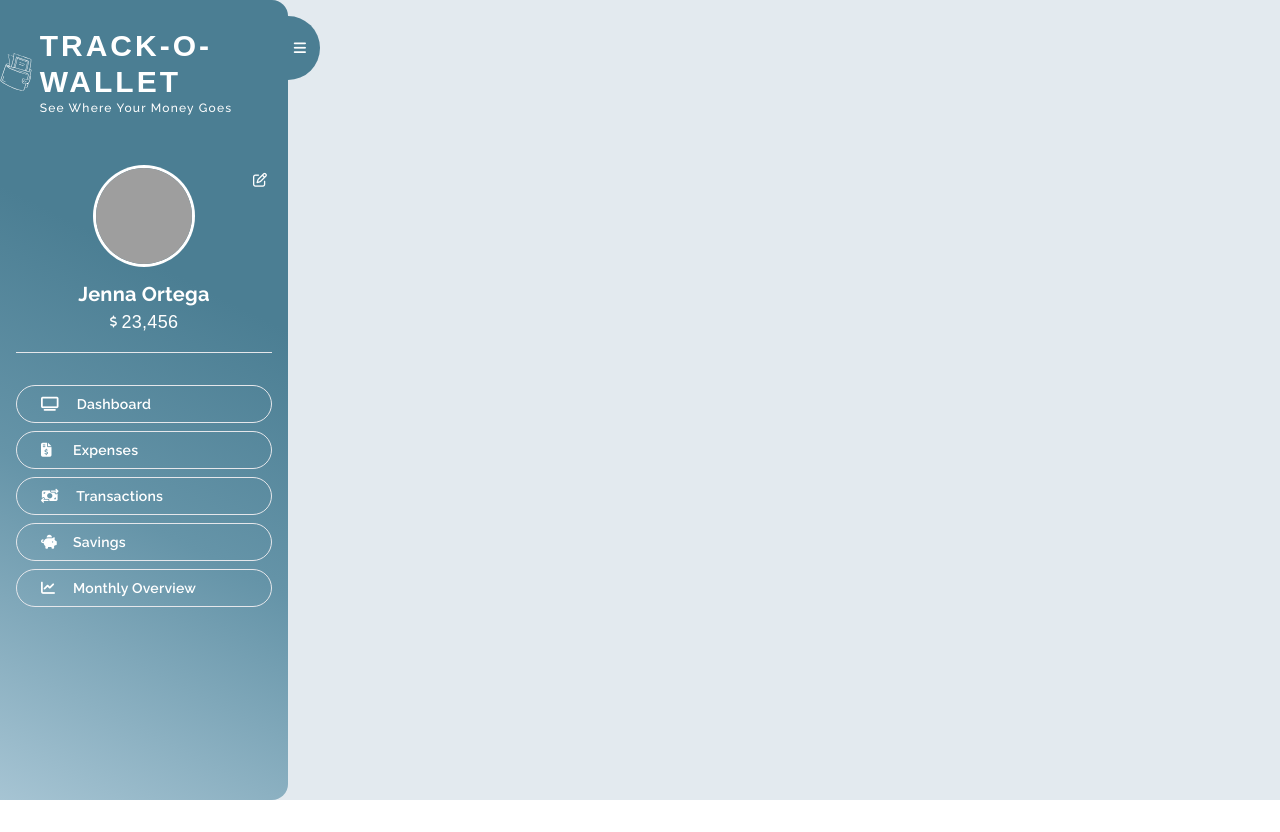
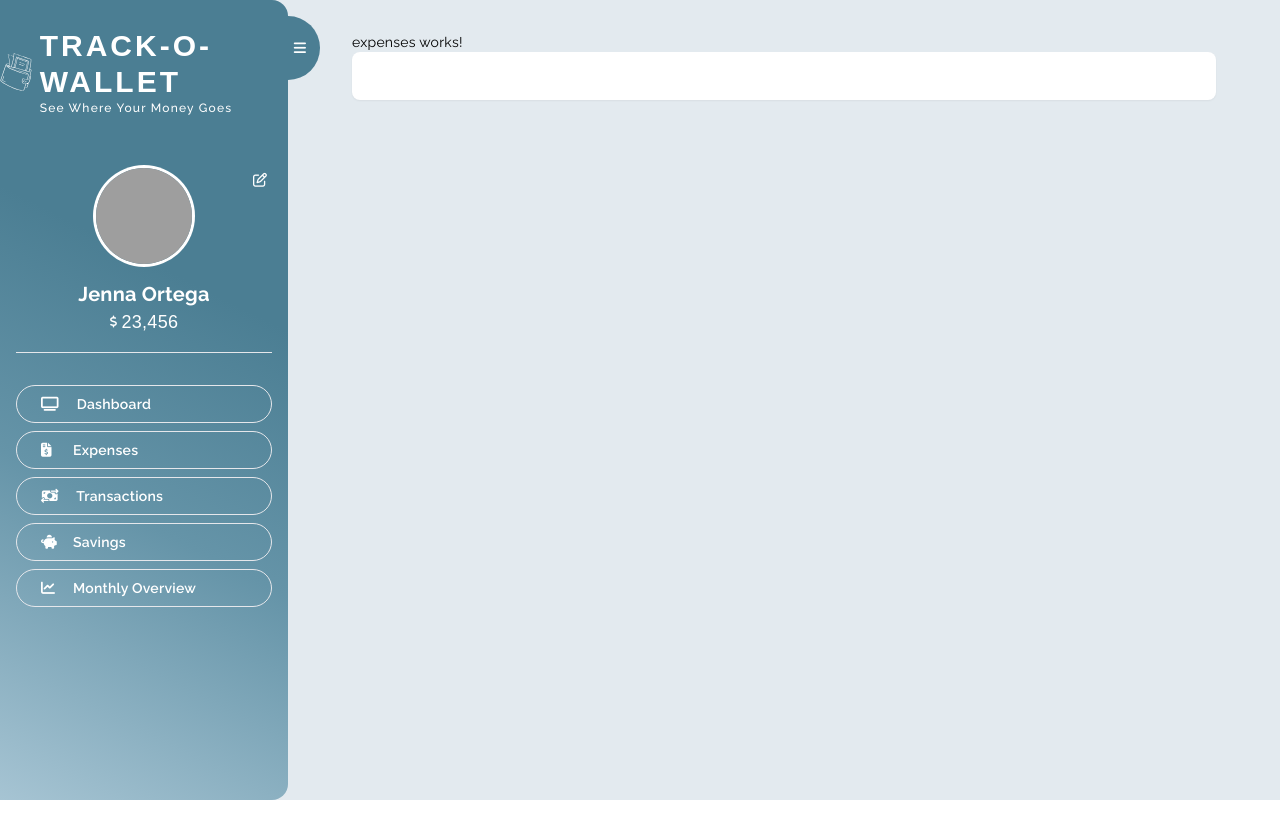
Before and after one commit to taimarahman/expense-tracker, an Angular app: page /expenses/taima in a window 1280 px wide. Before the commit this address led to /. Before the commit the page ends 800 px from the top, so only its background shows below. Built offline with nearby package versions, Linux system fonts and the light colour scheme; grey boxes are pictures that could not be loaded; a web font is replaced by a local one.

Commit message:
add expense page

```diff
--- a/src/app/app-routing.module.ts
+++ b/src/app/app-routing.module.ts
@@ -3,11 +3,13 @@ import { RouterModule, Routes } from '@angular/router';
 import { DashboardComponent } from './pages/dashboard/dashboard.component';
 import { LoginComponent } from './pages/login/login.component';
 import { UserProfileComponent } from './pages/user-profile/user-profile.component';
+import { ExpensesComponent } from './pages/expenses/expenses.component';
 
 const routes: Routes = [
   { path: 'login', component: LoginComponent, pathMatch: 'full' },
   { path: '', pathMatch: 'full', redirectTo: 'login'},
   { path: 'dashboard', pathMatch: 'full', component: DashboardComponent},
+  { path: 'expenses/:username', pathMatch: 'full', component: ExpensesComponent},
   { path: 'user-profile/:username', pathMatch: 'full', component: UserProfileComponent},
 
 ];
--- a/src/app/app.module.ts
+++ b/src/app/app.module.ts
@@ -16,6 +16,8 @@ import { SideNavbarComponent } from './shared/components/side-navbar/side-navbar
 import { LoginComponent } from './pages/login/login.component';
 import { UserProfileComponent } from './pages/user-profile/user-profile.component';
 import { SummaryCardComponent } from './shared/components/summary-card/summary-card.component';
+import { ReceiptComponent } from './shared/components/receipt/receipt.component';
+import { ExpensesComponent } from './pages/expenses/expenses.component';
 
 @NgModule({
   declarations: [
@@ -24,7 +26,9 @@ import { SummaryCardComponent } from './shared/components/summary-card/summary-c
     SideNavbarComponent,
     LoginComponent,
     UserProfileComponent,
-    SummaryCardComponent
+    SummaryCardComponent,
+    ReceiptComponent,
+    ExpensesComponent
   ],
   imports: [
     BrowserModule,
--- a/src/app/pages/dashboard/dashboard.component.html
+++ b/src/app/pages/dashboard/dashboard.component.html
@@ -1,5 +1,5 @@
-<div class="h-full">
-    <div class="mx-8 my-8">
+<div class="page-setup">
+    <div class="">
         <div class="grid grid-cols-3 gap-6">
             <app-summary-card [title]="'Expenditure'" [icon]="'fa-dollar-sign'" [amount]="34234.4" [hasIncreased]="hasIncreased" [percentage]="changePercentege"></app-summary-card>
             <app-summary-card [title]="'Savings'" [icon]="'fa-dollar-sign'" [amount]="34234.4" [hasIncreased]="hasIncreased" [percentage]="changePercentege"></app-summary-card>
--- /dev/null
+++ b/src/app/pages/expenses/expenses.component.html
@@ -0,0 +1,4 @@
+<div class="page-setup">
+    <p>expenses works!</p>
+    <app-receipt></app-receipt>
+</div>
--- /dev/null
+++ b/src/app/shared/components/receipt/receipt.component.html
@@ -0,0 +1,8 @@
+<div class="px-8 py-6 rounded-lg bg-white shadow-sm">
+    <div class="example-button-container">
+        <!-- <button mat-mini-fab class="!bg-primary" color="warn" aria-label="Example icon button with a filter list icon">
+          <mat-icon>add</mat-icon>
+        </button> -->
+
+      </div>
+</div>
--- a/src/app/shared/components/side-navbar/side-navbar.component.html
+++ b/src/app/shared/components/side-navbar/side-navbar.component.html
@@ -32,7 +32,7 @@
             <div class="my-8 overflow-y-scroll text-white">
                 <ul class="menu-list">
                     <li><a href="/dashboard" class="font-semibold w-full py-2"><i class="w-6 mr-2 fa-solid fa-tv"></i> Dashboard</a></li>
-                    <li><a href="#" class="font-semibold w-full py-2"><i class="w-6 mr-2 fa-solid fa-file-invoice-dollar"></i>Expenses</a></li>
+                    <li><a href="/expenses/taima" class="font-semibold w-full py-2"><i class="w-6 mr-2 fa-solid fa-file-invoice-dollar"></i>Expenses</a></li>
                     <li><a href="#" class="font-semibold w-full py-2"><i class="w-6 mr-2 fa-solid fa-money-bill-transfer"></i> Transactions</a></li>
                     <li><a href="#" class="font-semibold w-full py-2"><i class="w-6 mr-2 fa-solid fa-piggy-bank"></i>Savings</a></li>
                     <li><a href="#" class="font-semibold w-full py-2"><i class="w-6 mr-2 fa-solid fa-chart-line"></i>Monthly Overview</a></li>
--- a/src/app/shared/components/summary-card/summary-card.component.html
+++ b/src/app/shared/components/summary-card/summary-card.component.html
@@ -18,7 +18,7 @@
                 <ng-container *ngIf="hasIncreased; else decreased">
                     <i class="fa-solid fa-sort-up text-sm mr-1"></i>
                 </ng-container>
-                <span>{{percentage}}%</span> than last month idk
+                <span>{{percentage}}%</span> than last month
             </p>
             <ng-template #decreased>
                 <i class="fa-solid fa-sort-down text-sm mr-1"></i>
--- a/src/styles.scss
+++ b/src/styles.scss
@@ -40,6 +40,10 @@ $color6: #e3eaef;
   .menu-list { @apply px-4 grid grid-cols-1 gap-2; }
   .menu-list  li {
     @apply flex items-center justify-start border-[1px] pl-6 pr-4 rounded-full cursor-pointer transition-colors ease-in hover:bg-white hover:text-primary
+  }
+
+  .page-setup {
+    @apply h-full mx-8 my-8;
   }
 }
 
```
Also changed, not shown: src/app/pages/expenses/expenses.component.ts (added, +10 -0 lines), src/app/shared/components/receipt/receipt.component.ts (added, +10 -0 lines), src/app/pages/expenses/expenses.component.scss (added), src/app/shared/components/receipt/receipt.component.scss (added), 2 other files (tests, documents, lock files or other folders).
